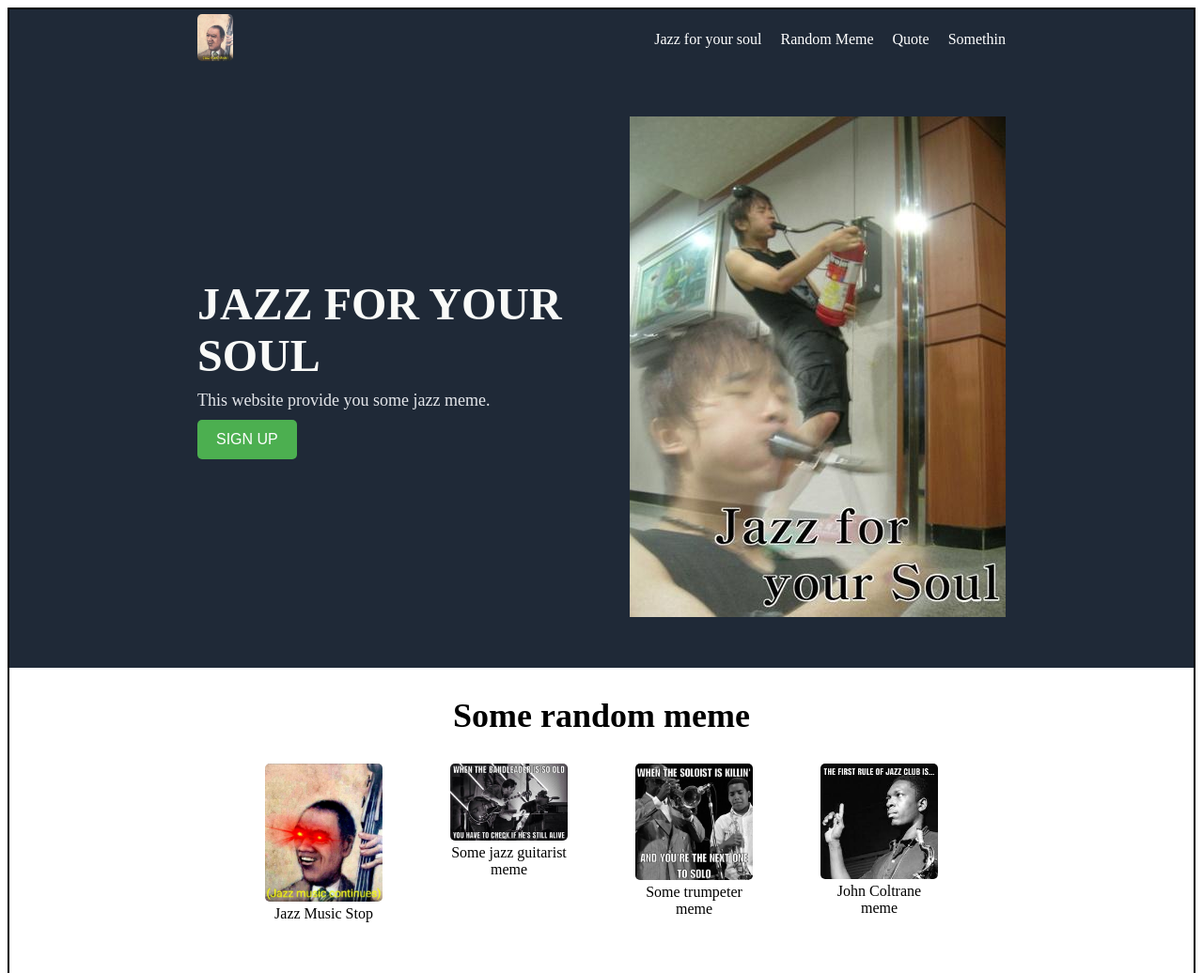
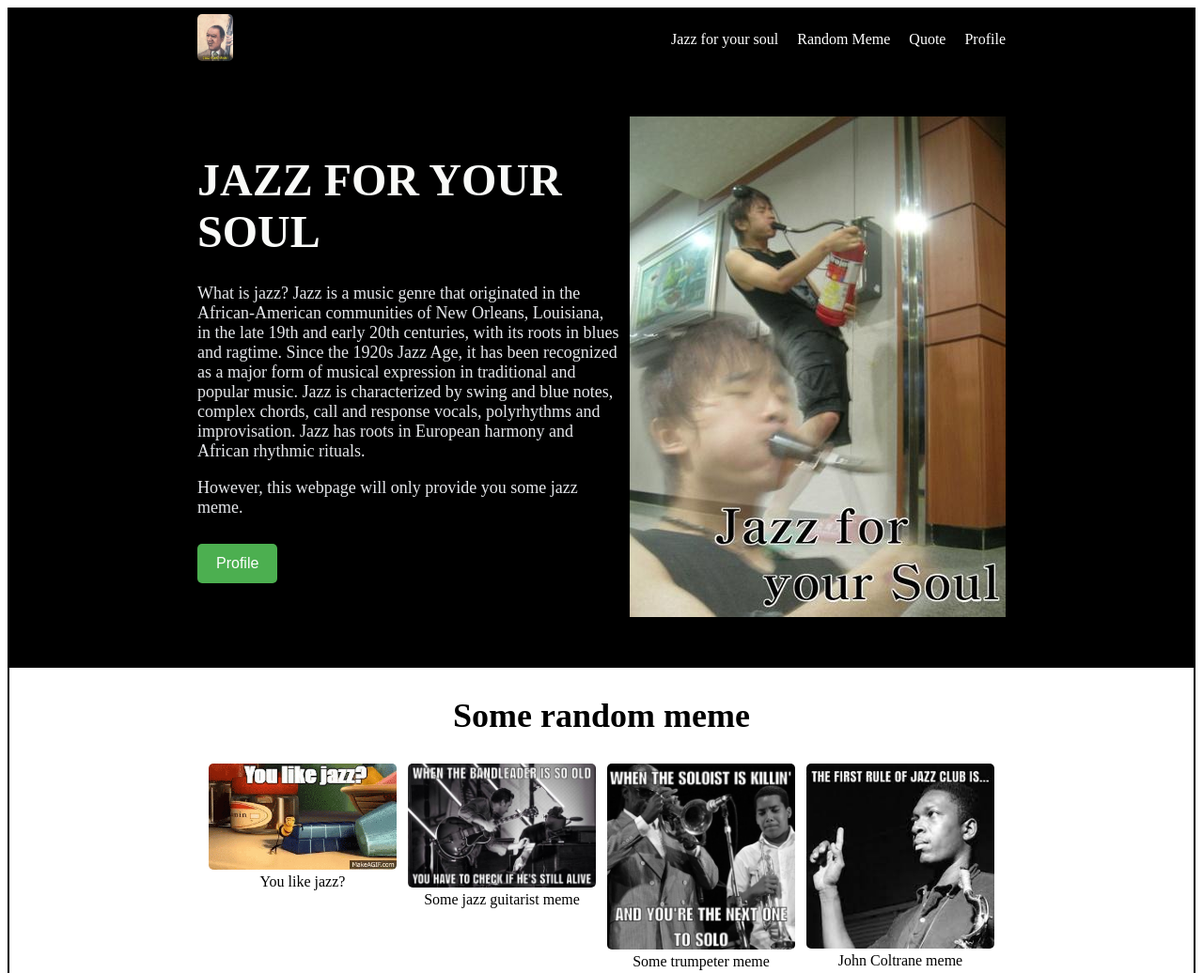
Before and after one commit to PannSengpanich/landing-page, a plain HTML site: page index.html in a window 1280 px wide. Shown: the top 1036 px of the page at 94% size. Drawn offline with Linux system fonts and the light colour scheme.

Commit message:
insert gif and edit body1 paragraph

```diff
--- a/index.html
+++ b/index.html
@@ -10,24 +10,38 @@
   <body>
     <div class="header">
       <div class="logo">
-        <img src="images/fc4.jpg" />
+        <a href="https://github.com/PannSengpanich"
+          ><img src="images/fc4.jpg"
+        /></a>
       </div>
       <div class="links">
         <a href="#body1">Jazz for your soul</a>
         <a href="#body2">Random Meme</a>
         <a href="#body3">Quote</a>
-        <a href="#body4">Somethin</a>
+        <a href="#body4">Profile</a>
       </div>
     </div>
     <div class="body1" id="body1">
       <div class="body1container">
         <div class="body1left">
           <div class="big">JAZZ FOR YOUR SOUL</div>
-          <div class="small">This website provide you some jazz meme.</div>
+          <div class="small">
+            <p>
+              What is jazz? Jazz is a music genre that originated in the
+              African-American communities of New Orleans, Louisiana, in the
+              late 19th and early 20th centuries, with its roots in blues and
+              ragtime. Since the 1920s Jazz Age, it has been recognized as a
+              major form of musical expression in traditional and popular music.
+              Jazz is characterized by swing and blue notes, complex chords,
+              call and response vocals, polyrhythms and improvisation. Jazz has
+              roots in European harmony and African rhythmic rituals.
+            </p>
+            <p>However, this webpage will only provide you some jazz meme.</p>
+          </div>
           <div class="signup">
             <button type="button">
               <a href="https://github.com/PannSengpanich" onclick="link"
-                >SIGN UP</a
+                >Profile</a
               >
             </button>
           </div>
@@ -42,8 +56,8 @@
         <div class="title">Some random meme</div>
         <div class="information">
           <div class="info">
-            <img src="images/ac313ae54eeda41bbb980b20ed304db2.jpg" />
-            <div clas="infotext">Jazz Music Stop</div>
+            <img src="images/you-like-jazz-bee-movie-meme.gif" />
+            <div clas="infotext">You like jazz?</div>
           </div>
           <div class="info">
             <img src="images/D20v6B_WkAEXsdX.jpg" />
@@ -66,15 +80,15 @@
           Playing jazz is like riding a bike and the bike is on fire and the
           ground is on fire and everything's on fire because you're in hell
         </div>
-        <div class="owner">-Me?</div>
+        <div class="owner">-Me</div>
       </div>
     </div>
     <div class="body4" id="body4">
       <div class="body4container">
         <div class="body4info">
-          <div class="big2">Call to action! It's time!</div>
+          <div class="big2">My Profile</div>
           <div class="small2">
-            Sign up for our product by clicking that button right over there!
+            Click this button here to view my GitHub Profile
           </div>
         </div>
         <div class="button">
@@ -83,7 +97,7 @@
               href="https://github.com/PannSengpanich"
               type="button"
               onclick="link"
-              >SIGN UP</a
+              >Profile</a
             >
           </button>
         </div>
--- a/landingpage.css
+++ b/landingpage.css
@@ -4,7 +4,7 @@ body {
   flex-direction: column;
   font-family: quicksand;
 }
-.logo > img {
+.logo > a > img {
   height: 50px;
   border-radius: 5px;
 }
@@ -13,7 +13,7 @@ body {
   display: flex;
   justify-content: space-between;
   align-items: center;
-  background-color: #1f2937;
+  background-color: black;
 }
 .links {
   display: flex;
@@ -26,7 +26,7 @@ a {
 .body1 {
   padding: 50px 200px;
 
-  background-color: #1f2937;
+  background-color: black;
 }
 .body1container {
   display: flex;
@@ -78,7 +78,7 @@ a {
 .info,
 .info > img {
   border-radius: 5px;
-  max-width: 125px;
+  max-width: 200px;
 }
 .body3 {
   padding: 50px 200px;
@@ -91,7 +91,7 @@ a {
 }
 .quote {
   font-size: 36px;
-  font-style: light italic;
+  font-style: italic;
   color: #1f2937;
 }
 .owner {
@@ -107,7 +107,7 @@ a {
   padding: 30px 50px;
   display: flex;
   align-items: center;
-  justify-content: space-evenly;
+  justify-content: space-between;
   background-color: #3882f6;
   color: white;
   gap: 50px;
```
Also changed, not shown: images/you-like-jazz-bee-movie-meme.gif (added).
